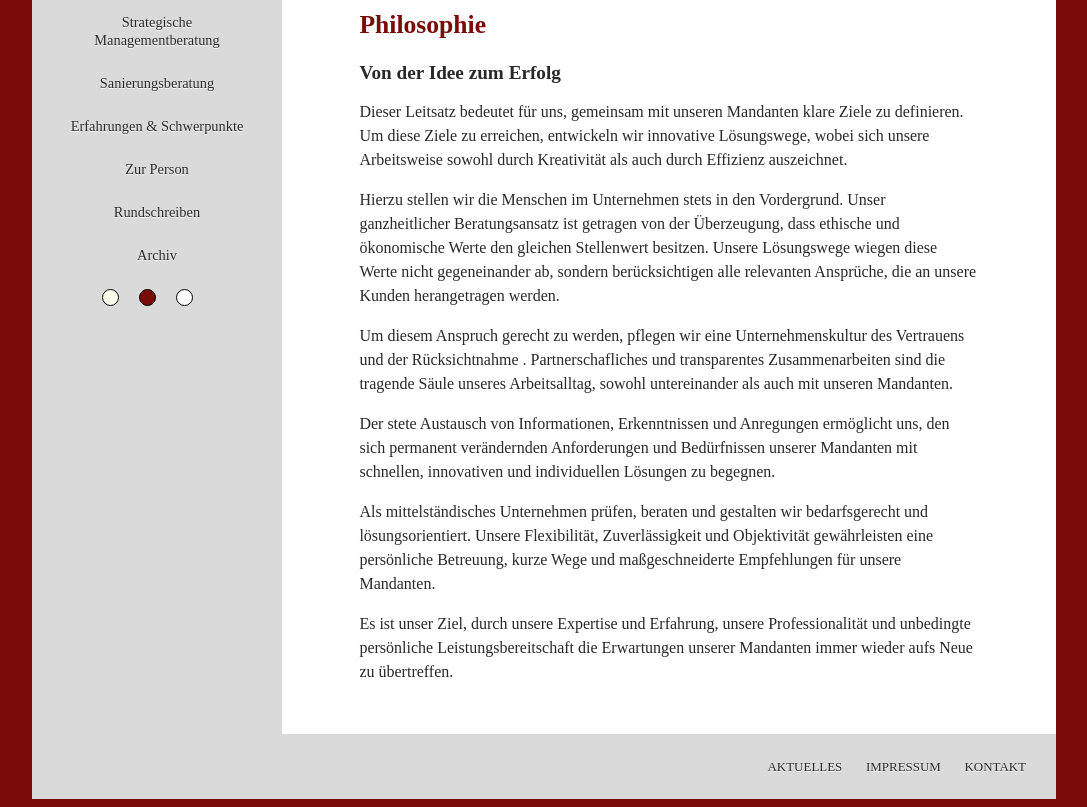
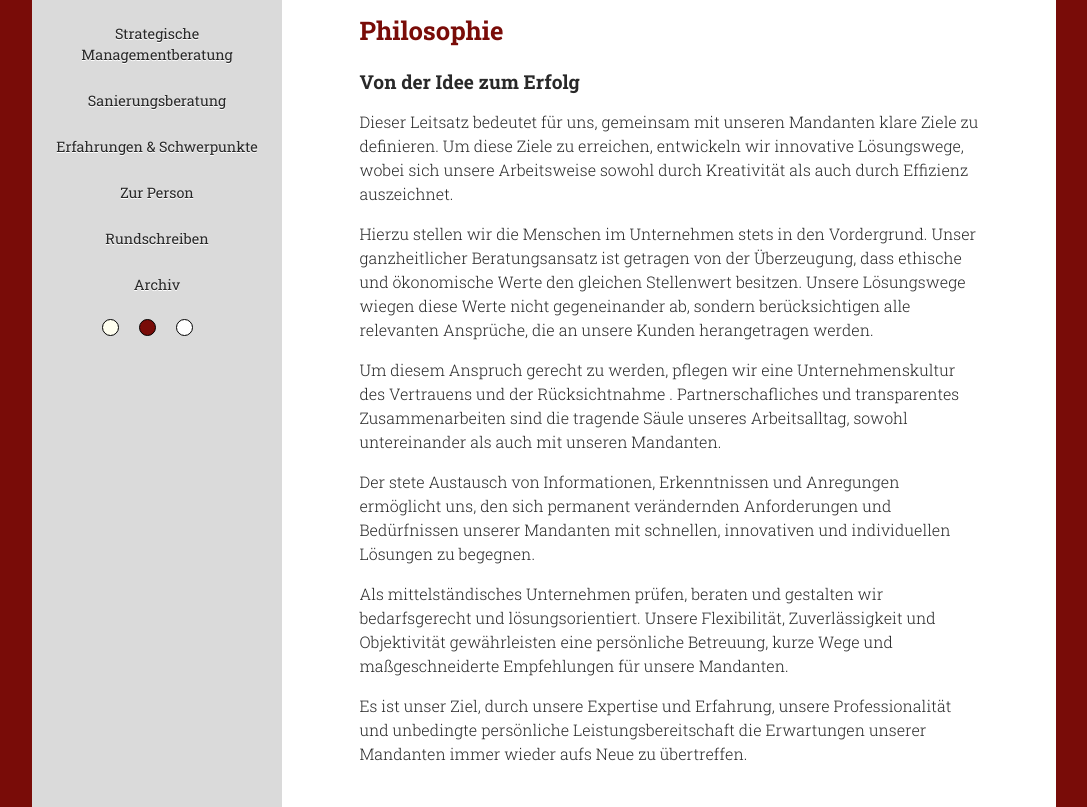
Before and after one commit to scottdh/ehret, a plain HTML site: page philosophie.html in a window 1280 px wide. Shown: the part 263-1070 px from the top of the page, without its empty margins (96-1183 px from the left). Drawn offline with Linux system fonts and the light colour scheme.

Commit message:
added Roboto slab font to philosophie.html

```diff
--- a/philosophie.html
+++ b/philosophie.html
@@ -5,6 +5,8 @@
     <meta name="viewport" content="width=device-width, initial-scale=1">
     <link type="text/css" rel="stylesheet" href="main.css">
     <link class="changeme"type="text/css" rel="stylesheet" href="main.css">
+    <link href='https://fonts.googleapis.com/css?family=Raleway:400,500,700' rel='stylesheet' type='text/css'>
+    <link href='https://fonts.googleapis.com/css?family=Roboto+Slab:400,300,700' rel='stylesheet' type='text/css'>
     <title>Martin-Ehret Wirtschaftsprüfer Steuerberater - Leistungen</title>
   </head>
   <body>
```
